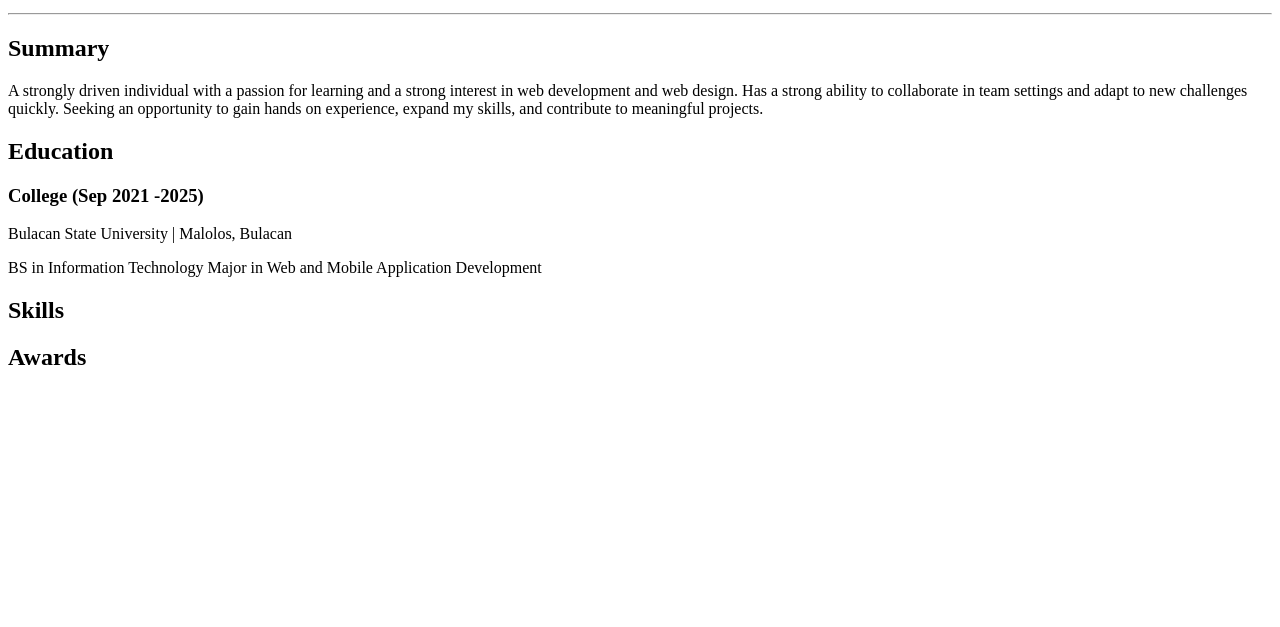
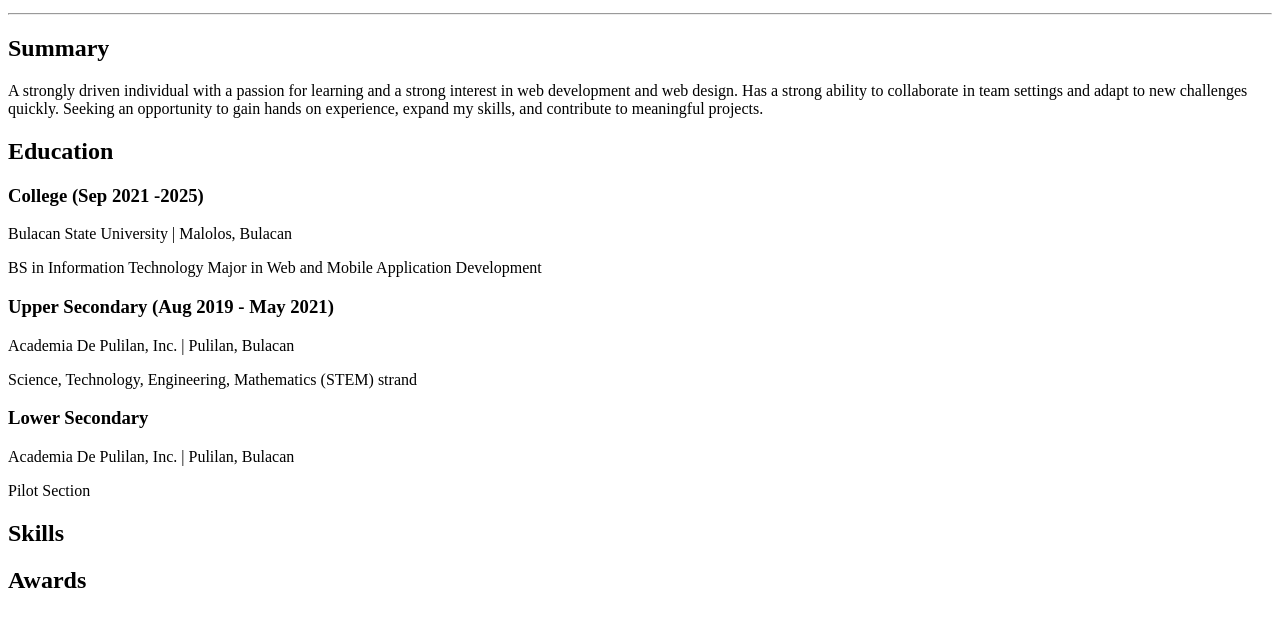
Before and after one commit to MakuxCode/Online_Resume, a plain HTML site: page index.html in a window 1280 px wide. Shown: the part 119-746 px from the top of the page. Drawn offline with Linux system fonts and the light colour scheme.

Commit message:
Added more contents in education

```diff
--- a/index.html
+++ b/index.html
@@ -23,6 +23,12 @@
     <h3>College (Sep 2021 -2025)</h3>
     <p>Bulacan State University | Malolos, Bulacan</p>
     <p>BS in Information Technology Major in Web and Mobile Application Development</p>
+    <h3>Upper Secondary (Aug 2019 - May 2021)</h3>
+    <p>Academia De Pulilan, Inc. | Pulilan, Bulacan</p>
+    <p>Science, Technology, Engineering, Mathematics (STEM) strand</p>
+    <h3>Lower Secondary</h3>
+    <p>Academia De Pulilan, Inc. | Pulilan, Bulacan</p>
+    <p>Pilot Section</p>
 
     <h2>Skills</h2>
 
```
